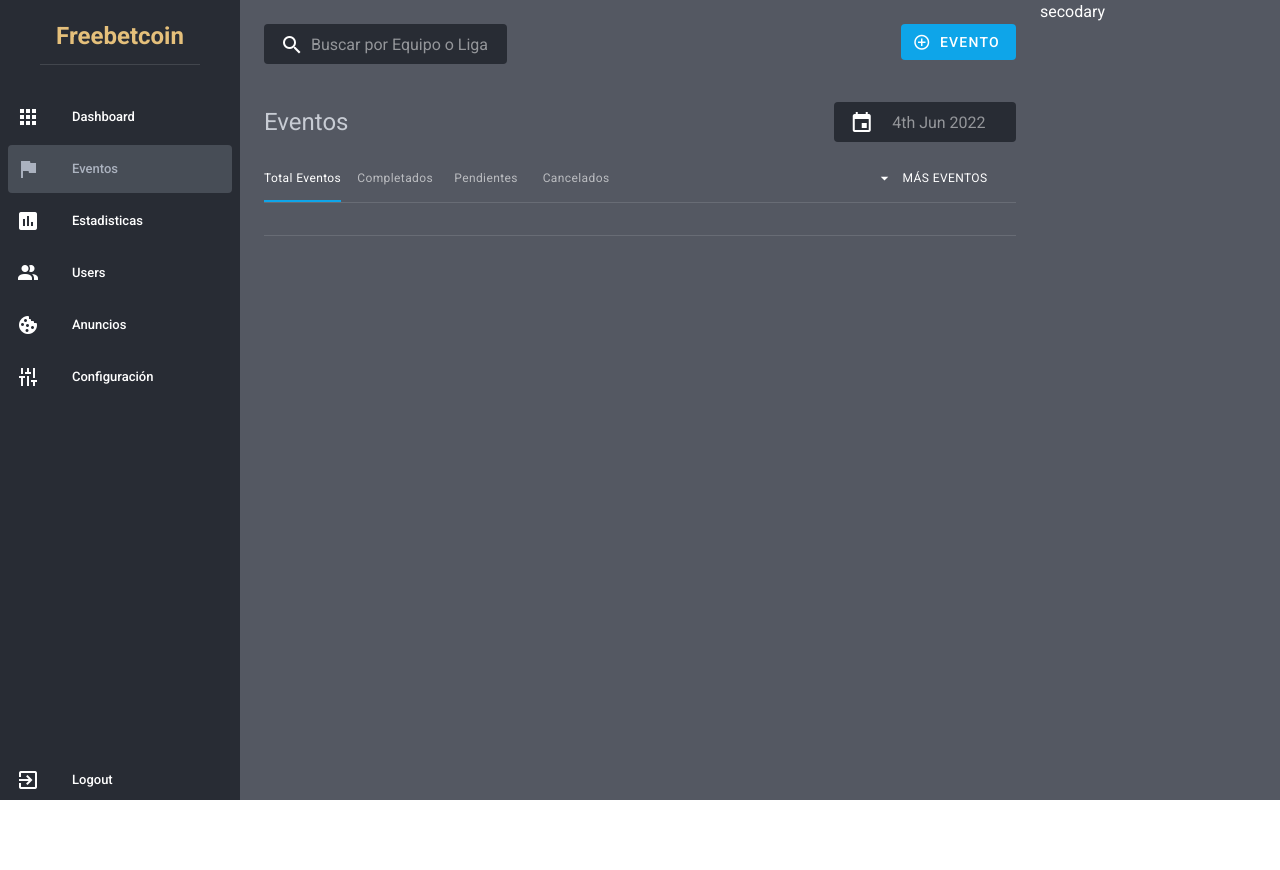
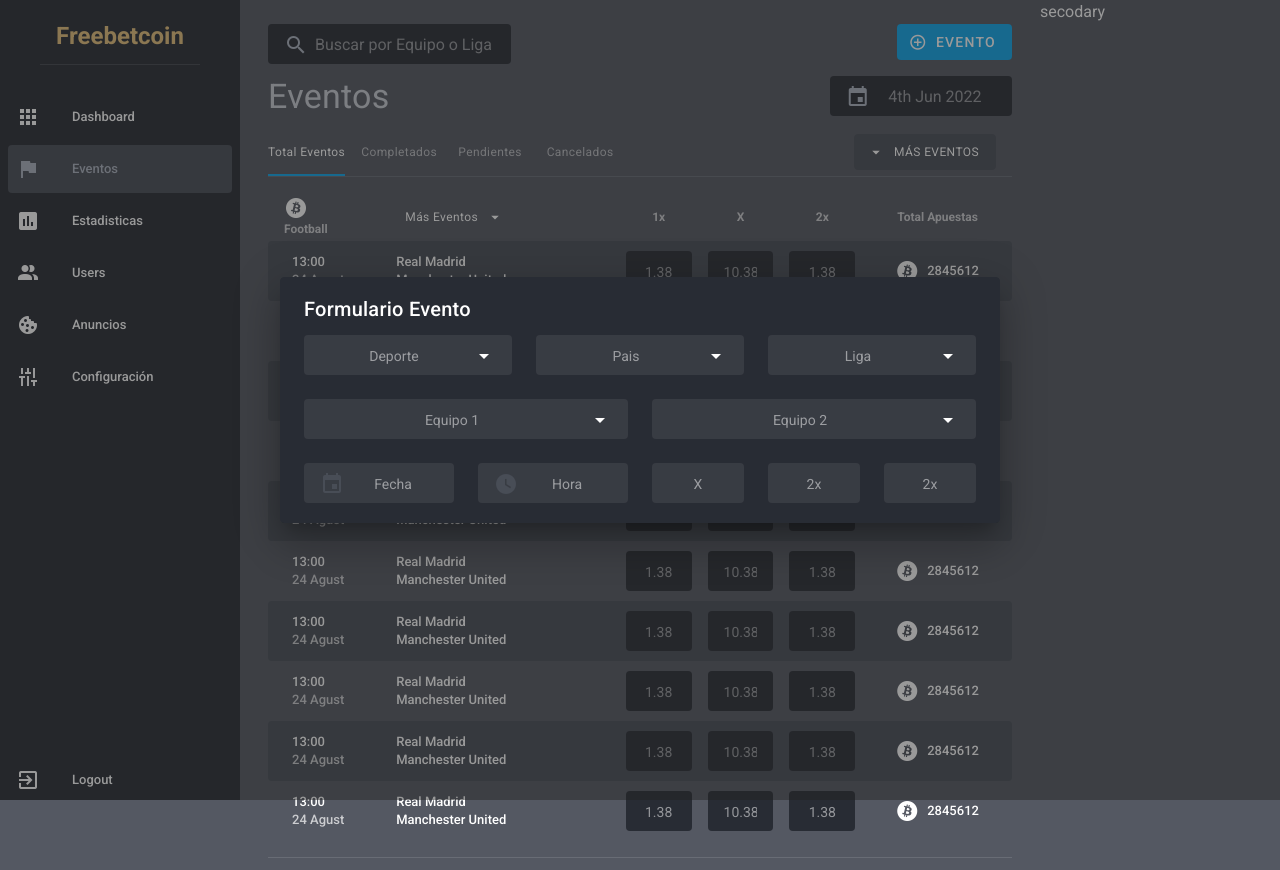
Before and after one commit to andrezdaviz/fbc-admin, a Nuxt app: page /events in a window 1280 px wide. Shown: the top 870 px of the page. Before the commit the page ends 800 px from the top, so only its background shows below. Built offline with nearby package versions, Linux system fonts and the light colour scheme.

Commit message:
form-event

```diff
--- /dev/null
+++ b/components/Form.vue
@@ -0,0 +1,185 @@
+<template>
+  <v-row>
+    <v-col cols="4">
+      <v-card class="d-flex justify-center" flat color="transparent">
+        <v-select
+          hide-details=""
+          class="shrink body-2"
+          filled
+          dense
+          placeholder="Deporte"
+          rounded
+        >
+        </v-select>
+      </v-card>
+    </v-col>
+    <v-col cols="4">
+      <v-card class="d-flex justify-center" flat color="transparent">
+        <v-select
+          hide-details=""
+          class="shrink body-2"
+          filled
+          dense
+          :items="itemsCountries"
+          placeholder="Pais"
+          rounded
+        >
+        </v-select>
+      </v-card>
+    </v-col>
+    <v-col cols="4">
+      <v-card class="d-flex justify-center" flat color="transparent">
+        <v-select
+          hide-details=""
+          class="shrink body-2"
+          filled
+          dense
+          placeholder="Liga"
+          :items="items"
+          rounded
+        >
+        </v-select>
+      </v-card>
+    </v-col>
+    <v-col cols="6">
+      <v-card class="d-flex justify-center" flat color="transparent">
+        <v-select
+          hide-details=""
+          class="body-2"
+          filled
+          dense
+          placeholder="Equipo 1"
+          rounded
+          :items="itemsTeams"
+        >
+        </v-select>
+      </v-card>
+    </v-col>
+    <v-col cols="6">
+      <v-card class="d-flex justify-center" flat color="transparent">
+        <v-select
+          hide-details=""
+          class="body-2"
+          filled
+          dense
+          :items="itemsTeams"
+          placeholder="Equipo 2"
+          rounded
+        >
+          <template v-slot:item="{ item, on }">
+            <v-list-item link class="secondary" v-on="on">
+              <v-list-item-title>
+                {{ item }}
+              </v-list-item-title>
+            </v-list-item>
+          </template>
+        </v-select>
+      </v-card>
+    </v-col>
+    <v-col cols="3">
+      <v-card class="d-flex justify-center" flat color="transparent">
+        <v-text-field
+          hide-details=""
+          class="shrink body-2"
+          filled
+          dense
+          placeholder="Fecha"
+          rounded
+        >
+          <template v-slot:prepend-inner>
+            <v-icon color="opacity">mdi-calendar</v-icon>
+          </template>
+        </v-text-field>
+      </v-card>
+    </v-col>
+    <v-col cols="3">
+      <v-card class="d-flex justify-center" flat color="transparent">
+        <v-text-field
+          hide-details=""
+          class="shrink body-2"
+          filled
+          dense
+          placeholder="Hora"
+          rounded
+        >
+          <template v-slot:prepend-inner>
+            <v-icon color="opacity">mdi-clock</v-icon>
+          </template>
+        </v-text-field>
+      </v-card>
+    </v-col>
+    <v-col cols="2">
+      <v-card class="d-flex justify-center" flat color="transparent">
+        <v-text-field
+          hide-details=""
+          class="shrink body-2"
+          filled
+          dense
+          placeholder="X"
+          rounded
+        >
+        </v-text-field>
+      </v-card>
+    </v-col>
+    <v-col cols="2">
+      <v-card class="d-flex justify-center" flat color="transparent">
+        <v-text-field
+          hide-details=""
+          class="shrink body-2"
+          filled
+          dense
+          placeholder="2x"
+          rounded
+        >
+        </v-text-field>
+      </v-card>
+    </v-col>
+    <v-col cols="2">
+      <v-card class="d-flex justify-center" flat color="transparent">
+        <v-text-field
+          hide-details=""
+          class="shrink body-2"
+          filled
+          dense
+          placeholder="2x"
+          rounded
+        >
+        </v-text-field>
+      </v-card>
+    </v-col>
+  </v-row>
+</template>
+
+<script>
+export default {
+  data: () => ({
+    itemsTeams: [
+      'Manchester City',
+      'Brighton & Hove Albion',
+      'Real Madrid',
+      'Barcelona FC',
+      'Royale Union Saint-Gilloise',
+    ],
+    itemsCountries: [
+      'Ecuador',
+      'Colombia',
+      'Sur America',
+      'Norte America',
+      'America Central',
+    ],
+    items: [
+      'Champions League',
+      'Europa League',
+      'Copa Libertadores',
+      'Conferences League',
+      'Copa Sudamericana',
+    ],
+  }),
+}
+</script>
+
+<style scoped>
+.v-menu__content .v-list {
+  padding: 0 !important;
+}
+</style>
--- a/components/Table.vue
+++ b/components/Table.vue
@@ -12,9 +12,7 @@
                   class="align-self-center text-capitalize mr-4 caption"
                   v-bind="attrs"
                   v-on="on"
-                  x-small
                   :ripple="false"
-                  color="accent"
                 >
                   más eventos
                   <v-icon right> mdi-menu-down </v-icon>
@@ -39,16 +37,22 @@
         </tr>
       </thead>
       <tbody>
-        <tr v-ripple @click="addItem('hola')" class="rounded" width="14%">
-          <td class="rounded-l secondary">
+        <tr
+          v-ripple
+          class="rounded"
+          width="14%"
+          v-for="item in 10"
+          :key="'#item - ' + item"
+        >
+          <td class="rounded-l" v-bind:class="{ opacity: item % 2 != 0 }">
             <v-list-item two-line dense>
               <v-list-item-content>
-                <v-list-item-title>13:00</v-list-item-title>
+                <v-list-item-title>13:00 </v-list-item-title>
                 <v-list-item-subtitle>24 Agust</v-list-item-subtitle>
               </v-list-item-content>
             </v-list-item>
           </td>
-          <td class="secondary" width="33%">
+          <td v-bind:class="{ opacity: item % 2 != 0 }" width="33%">
             <v-list-item two-line dense>
               <v-list-item-content>
                 <v-list-item-title>Real Madrid</v-list-item-title>
@@ -56,11 +60,43 @@
               </v-list-item-content>
             </v-list-item>
           </td>
-          <td class="secondary" width="11%">
+          <td v-bind:class="{ opacity: item % 2 != 0 }" width="11%">
             <v-card class="d-flex justify-center" color="transparent" flat>
               <v-text-field
                 name="name"
-                background-color="background"
+                hide-details=""
+                dense
+                number
+                readonly
+                background-color="secondary"
+                rounded
+                filled
+                class="shrink body-2"
+                placeholder="1.38"
+                id="id"
+              ></v-text-field>
+            </v-card>
+          </td>
+          <td v-bind:class="{ opacity: item % 2 != 0 }" width="11%">
+            <v-card class="d-flex justify-center" color="transparent" flat>
+              <v-text-field
+                name="name"
+                background-color="secondary"
+                hide-details=""
+                dense
+                rounded
+                filled
+                class="shrink body-2"
+                placeholder="10.38"
+                id="id"
+              ></v-text-field>
+            </v-card>
+          </td>
+          <td v-bind:class="{ opacity: item % 2 != 0 }" width="11%">
+            <v-card class="d-flex justify-center" color="transparent" flat>
+              <v-text-field
+                name="name"
+                background-color="secondary"
                 hide-details=""
                 dense
                 rounded
@@ -71,37 +107,11 @@
               ></v-text-field>
             </v-card>
           </td>
-          <td class="secondary" width="11%">
-            <v-card class="d-flex justify-center" color="transparent" flat>
-              <v-text-field
-                name="name"
-                background-color="background"
-                hide-details=""
-                dense
-                rounded
-                filled
-                class="shrink body-2"
-                placeholder="10.38"
-                id="id"
-              ></v-text-field>
-            </v-card>
-          </td>
-          <td class="secondary" width="11%">
-            <v-card class="d-flex justify-center" color="transparent" flat>
-              <v-text-field
-                name="name"
-                background-color="background"
-                hide-details=""
-                dense
-                rounded
-                filled
-                class="shrink body-2"
-                placeholder="1.38"
-                id="id"
-              ></v-text-field>
-            </v-card>
-          </td>
-          <td class="rounded-r secondary" width="20%">
+          <td
+            class="rounded-r"
+            width="20%"
+            v-bind:class="{ opacity: item % 2 != 0 }"
+          >
             <v-list-item dense>
               <v-list-item-avatar class="mx-0">
                 <v-icon>mdi-bitcoin</v-icon>
@@ -112,22 +122,23 @@
             </v-list-item>
           </td>
         </tr>
-        <tr v-ripple class="rounded">
-          <td colspan="6">hola</td>
-        </tr>
-        <tr>
-          <td class="rounded secondary" colspan="6">hola</td>
-        </tr>
-        <tr>
-          <td class=" " colspan="6">hola</td>
-        </tr>
       </tbody>
     </template>
   </v-simple-table>
 </template>
 
 <script>
-export default {}
+export default {
+  data: () => ({
+    more: [
+      'Football',
+      'Basketball',
+      'Football Americano',
+      'Hoockie',
+      'Baseball',
+    ],
+  }),
+}
 </script>
 
-<style></style>
+<style scoped></style>
--- a/nuxt.config.js
+++ b/nuxt.config.js
@@ -1,5 +1,3 @@
-import colors from 'vuetify/es5/util/colors'
-
 export default {
   // Disable server-side rendering: https://go.nuxtjs.dev/ssr-mode
   ssr: false,
--- a/pages/events.vue
+++ b/pages/events.vue
@@ -1,5 +1,5 @@
 <template>
-  <v-container>
+  <v-container class="px-4">
     <v-card color="transparent" flat>
       <v-row justify="center">
         <v-col cols="8">
@@ -7,13 +7,16 @@
             <v-text-field
               rounded
               dense
+              hide-details=""
               background-color="secondary"
-              color="accent"
-              prepend-inner-icon="mdi-magnify"
+              color="background"
               class="shrink"
               placeholder="Buscar por Equipo o Liga"
               filled
             >
+              <template v-slot:prepend-inner>
+                <v-icon color="foreground">mdi-magnify</v-icon>
+              </template>
             </v-text-field>
           </v-card>
         </v-col>
@@ -27,7 +30,7 @@
       </v-row>
     </v-card>
     <v-toolbar color="transparent" flat>
-      <v-toolbar-title class="accent--text text-h5 ml-n4">
+      <v-toolbar-title class="accent--text text-h4 ml-n4">
         Eventos
       </v-toolbar-title>
       <v-spacer></v-spacer>
@@ -40,13 +43,16 @@
                 filled
                 hide-details=""
                 rounded
-                prepend-inner-icon="mdi-calendar"
                 background-color="secondary"
                 color="accent"
                 dense
                 class="shrink"
-              ></v-text-field
-            ></v-card>
+              >
+                <template v-slot:prepend-inner>
+                  <v-icon color="foreground">mdi-calendar</v-icon>
+                </template>
+              </v-text-field></v-card
+            >
           </v-col>
         </v-row>
       </v-card>
@@ -71,11 +77,11 @@
           <v-menu v-if="more.length" bottom left open-on-hover>
             <template v-slot:activator="{ on, attrs }">
               <v-btn
-                text
-                class="align-self-center mr-4 caption"
+                class="align-self-center mr-4 caption opacity"
                 v-bind="attrs"
                 v-on="on"
-                small
+                solo-inverted
+                outlined
                 :ripple="false"
               >
                 <v-icon left> mdi-menu-down </v-icon>
@@ -101,19 +107,35 @@
     <v-card color="transparent" flat>
       <v-row justify="center">
         <v-col cols="12">
-          <table></table>
+          <table-event></table-event>
           <v-divider class="mt-4"></v-divider>
         </v-col>
       </v-row>
     </v-card>
+    <v-dialog
+      v-model="dialog"
+      scrollable
+      :overlay="false"
+      max-width="720px"
+      transition="dialog-transition"
+    >
+      <v-card color="secondary">
+        <v-card-title> Formulario Evento </v-card-title>
+        <v-card-text>
+          <form-event></form-event>
+        </v-card-text>
+      </v-card>
+    </v-dialog>
   </v-container>
 </template>
 
 <script>
-import Table from '~/components/Table.vue'
+import TableEvent from '~/components/Table.vue'
+import FormEvent from '~/components/Form.vue'
 export default {
-  components: { Table },
+  components: { TableEvent, FormEvent },
   data: () => ({
+    dialog: true,
     headers: [
       {
         text: 'Dessert (100g serving)',
```
